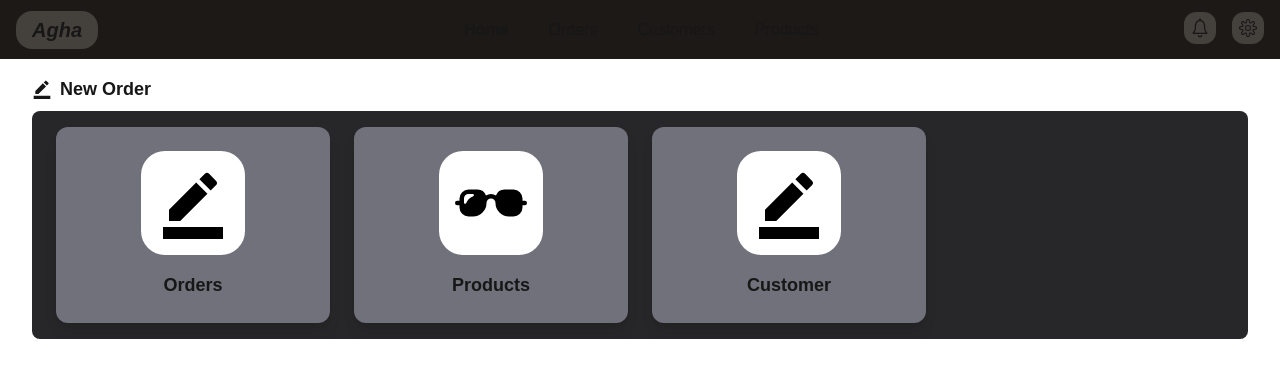
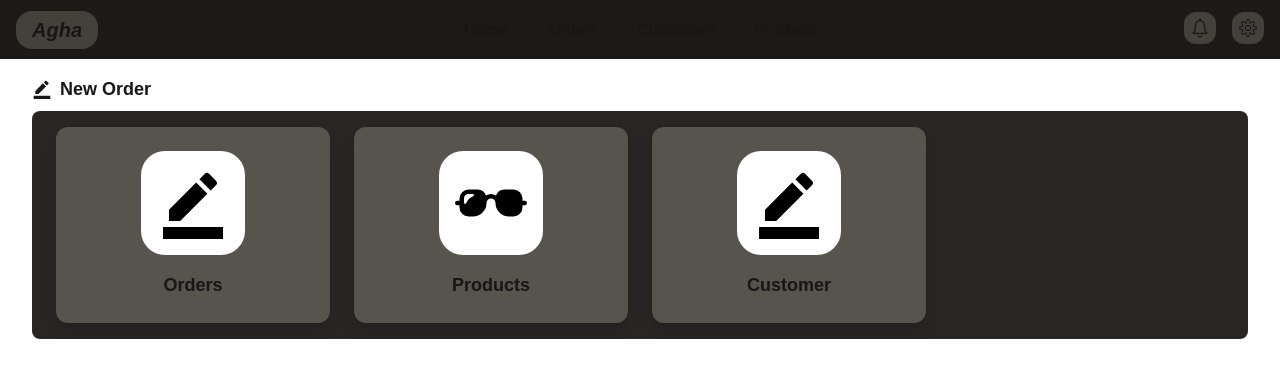
Before and after one commit to yasseragha1999/Agha-Optics, a Next.js app: page / in a window 1280 px wide. Shown: the top 378 px of the page. Built offline with nearby package versions, Linux system fonts and the light colour scheme.

Commit message:
refactor color Home

```diff
--- a/src/app/page.js
+++ b/src/app/page.js
@@ -31,7 +31,7 @@ export default function Home() {
 
 
                 <div
-                    className="grid  grid-cols-2 sm:grid-cols-3 md:grid-cols-4  gap-6  mx-auto bg-zinc-800 overflow-hidden  rounded-lg px-6 py-4 "
+                    className="grid  grid-cols-2 sm:grid-cols-3 md:grid-cols-4  gap-6  mx-auto bg-stone-800 overflow-hidden  rounded-lg px-6 py-4 "
                 >
 
 
@@ -42,7 +42,7 @@ export default function Home() {
                             <Link
                                 href={item.to}
                                 key={index}
-                                className="card w-full py-6 px-10 hover:-translate-y-2 transition duration-300 rounded-xl bg-zinc-500 flex flex-col justify-center items-center shadow-lg"
+                                className="card w-full py-6 px-10 hover:-translate-y-2 transition duration-300 rounded-xl bg-stone-600 flex flex-col justify-center items-center shadow-lg"
                             >
                                 <div className="card-body bg-white text-7xl p-4 rounded-3xl text-black mb-4">
                                     <Icon />
```
